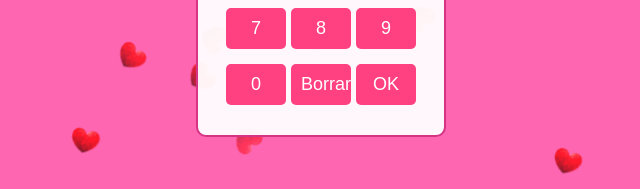
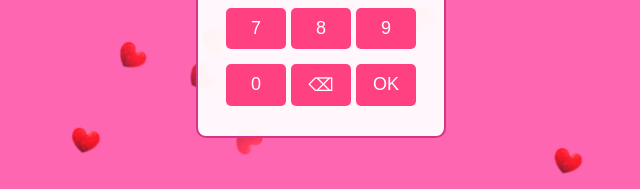
Before and after one commit to Menficks/Jigsaw_game, a plain HTML site: page index.html in a window 1280 px wide. Shown: the part 460-649 px from the top of the page, 319-959 px from the left. Drawn offline with Linux system fonts and the light colour scheme.

Commit message:
Actualizar index.html

```diff
--- a/index.html
+++ b/index.html
@@ -24,7 +24,7 @@
         <button class="pin-btn">8</button>
         <button class="pin-btn">9</button>
         <button class="pin-btn">0</button>
-        <button class="pin-btn" id="pin-clear">Borrar</button>
+        <button class="pin-btn" id="pin-clear">⌫</button>
         <button class="pin-btn" id="pin-ok">OK</button>
       </div>
       <div id="pin-message"></div>
```
